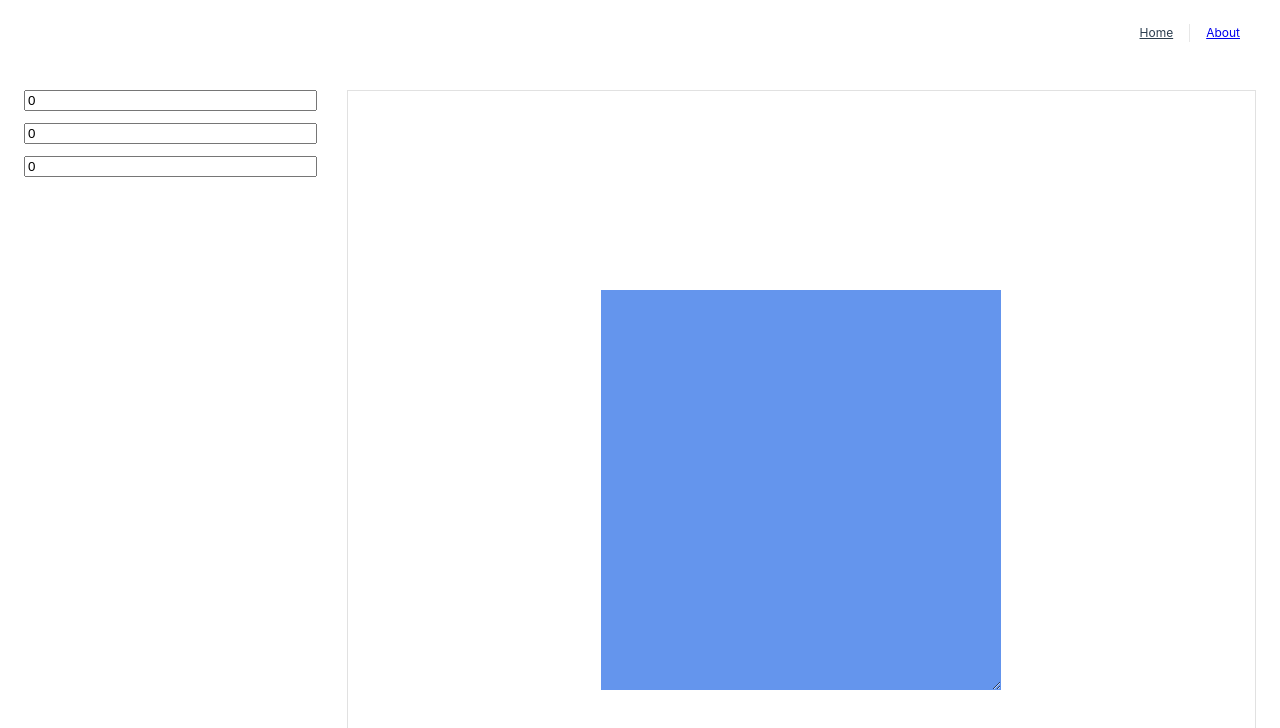
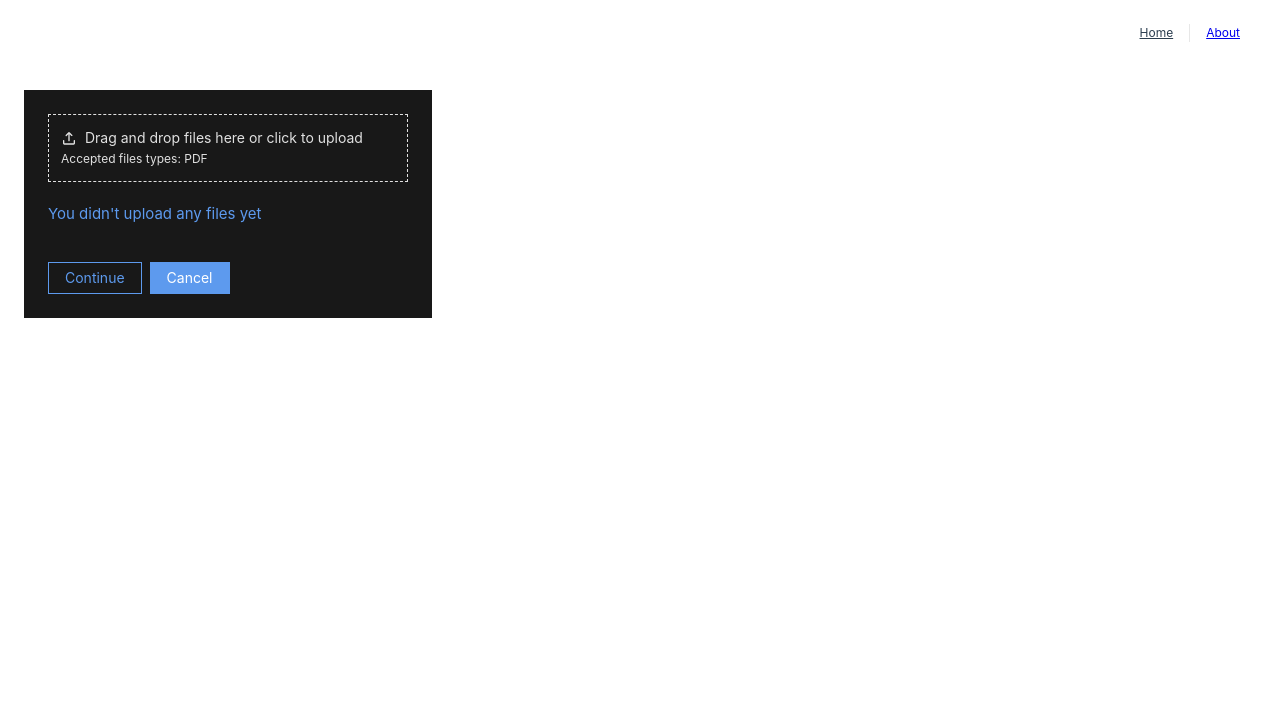
Before and after one commit to AleksandrKalinin/docker-project, a Vue app: page / in a window 1280 px wide. Shown: the top 728 px of the page. Built offline with nearby package versions, Linux system fonts and the light colour scheme.

Commit message:
Add convertercomponent

```diff
--- a/package.json
+++ b/package.json
@@ -52,6 +52,8 @@
     "prettier": "^3.0.3",
     "react": "^18.2.0",
     "react-dom": "^18.2.0",
+    "sass": "^1.71.1",
+    "sass-loader": "^14.1.1",
     "start-server-and-test": "^2.0.3",
     "storybook": "^7.6.17",
     "typescript": "~5.3.0",
--- a/src/components/ConverterComponent.vue
+++ b/src/components/ConverterComponent.vue
@@ -1,62 +1,79 @@
 <template>
   <div class="main">
     <div class="controls">
-      <input type="text" v-model="valueInPixels"  />
-      <input type="text" v-model="valueInCm" />
-      <input type="text" v-model="valueInInches" />
+      <label class="label">
+        Width in pixels
+        <input type="number" v-model.number="width" />
+      </label>
+      <label class="label">
+        Height in pixels
+        <input type="number" v-model.number="height" />
+      </label>
+      <p>
+        Width in centimeters
+        {{ widthInCm }}
+      </p>
+      <p>
+        Height in centimeters
+        {{ heightInCm }}
+      </p>
+      <p>
+        Width in inches
+        {{ widthInInches }}
+      </p>
+      <p>
+        Height in inches
+        {{ heightInInches }}
+      </p>
     </div>
-    <div class="area">
-
-      <div class="pdf" ref="pdf">
-
+    <div class="content">
+      <div class="content__wrapper">
+        <div
+          class="element"
+          ref="targetElement"
+          draggable
+          :style="[
+            { width: width === 0 ? '400px' : `${width}px` },
+            { height: height === 0 ? '400px' : `${height}px` }
+          ]"
+        ></div>
       </div>
     </div>
   </div>
 </template>
 
 <script setup lang="ts">
-  import { computed, ref, watch } from "vue";
+import { computed, ref} from 'vue'
 import { useDevicePixelRatio } from '@vueuse/core'
 import { useElementSize } from '@vueuse/core'
 
-  const PPI = computed(() =>
-    pixelRatio.value * 96
-  )
+const PPI = computed(() => (96 / (pixelRatio.value * 100)) * 100)
 
-  const pdf = ref(null)
+const targetElement = ref(null)
 
-  const { width, height } = useElementSize(pdf)
+const { width, height } = useElementSize(targetElement)
 const { pixelRatio } = useDevicePixelRatio()
 
-  // watch(width, () => {
-  //   console.log(pixelRatio.value)
-  // })
-
 const widthInCm = computed(() => {
-    return width.value / PPI.value * 2.54
+  console.log('PPI value', PPI.value)
+  return ((width.value / PPI.value) * 2.54).toFixed(2)
 })
 
 const heightInCm = computed(() => {
-    return height.value / PPI.value * 2.54
+  return ((height.value / PPI.value) * 2.54).toFixed(2)
 })
 
-  watch(width, () => {
-    console.log("width",  widthInCm.value)
+const widthInInches = computed(() => {
+  return (width.value / PPI.value).toFixed(2)
 })
 
-  watch(height, () => {
-    console.log("height",  heightInCm.value)
+const heightInInches = computed(() => {
+  return (height.value / PPI.value).toFixed(2)
 })
-
-
-  const valueInPixels = ref(0)
-  const valueInCm = ref(0)
-  const valueInInches = ref(0)
-
 
 </script>
 
-<style scoped>
+<style scoped lang="scss">
 .main {
   width: 100%;
   height: 100vh;
@@ -71,18 +88,23 @@
   margin-right: 30px;
 }
 
-  .area {
+.content {
   width: calc(100% - 300px);
   height: 100%;
-    border: 1px solid #E1E1E1;
+  border: 1px solid #e1e1e1;
   display: flex;
   justify-content: center;
   align-items: center;
+  overflow-x: auto;
+  overflow-y: auto;
+
+  &__wrapper {
+    width: auto;
+  height: auto;
+  }
 }
 
-  .pdf {
-    width: 400px;
-    height: 400px;
+.element {
   resize: both;
   overflow: auto;
   background: cornflowerblue;
--- a/src/components/FIleUpload.vue
+++ b/src/components/FIleUpload.vue
@@ -1,6 +1,6 @@
 <template>
   <div class="fileupload">
-    <div class="fileupload__dragarea">
+    <div class="fileupload__dragarea dragarea">
       <input
         accept="application/pdf"
         type="file"
@@ -26,10 +26,10 @@
     <div class="fileupload__progressarea progressarea">
       <p class="progressarea__title">{{ progressStatus }}</p>
       <div
-        :class="['progress-scroll', { 'progress-scroll_visible': isScrollVisible }]"
+        :class="['progressarea-scroller', { 'progressarea-scroller_visible': isScrollVisible }]"
         ref="progressScroller"
       >
-        <div class="progress" ref="progressArea">
+        <div class="progress" ref="progressContainer">
           <div
             v-for="file in uploadedFiles"
             :key="file.fileName"
@@ -85,14 +85,14 @@ const uploadInput = ref<HTMLInputElement | null>(null)
 const uploadedFiles = ref<UploadedFile[]>([])
 
 const progressScroller = ref(null)
-const progressArea = ref(null)
+const progressContainer = ref(null)
 
 const { height: progressScrollerHeight } = useElementSize(progressScroller)
-const { height: progressAreaHeight } = useElementSize(progressArea)
+const { height: progressContainerHeight } = useElementSize(progressContainer)
 
 const isScrollVisible = computed(() => {
   if (progressScroller.value) {
-    return progressAreaHeight.value > progressScrollerHeight.value
+    return progressContainerHeight.value > progressScrollerHeight.value
   } else {
     return false
   }
@@ -113,7 +113,7 @@ const formatFiles = async (event: Event) => {
   uploadFiles(files)
 }
 
-const uploadFiles = async (files) => {
+const uploadFiles = async (files: File[]) => {
   files.forEach((file) => {
     uploadedFiles.value.push({ fileName: file.name, file, progress: 0 })
   })
@@ -141,7 +141,7 @@ const uploadFiles = async (files) => {
   await Promise.all(test)
 }
 
-const deleteFile = (name) => {
+const deleteFile = (name: string) => {
   uploadedFiles.value = uploadedFiles.value.filter((item) => item.fileName !== name)
 }
 
@@ -149,7 +149,7 @@ const dropHandler = (ev: DragEvent): void => {
   ev.preventDefault()
 
   if (ev.dataTransfer?.items) {
-    const files = []
+    const files: File[] = []
     ;[...ev.dataTransfer.items].forEach(async (item) => {
       console.log('item', item)
       if (item.kind === 'file' && item.type === 'application/pdf') {
@@ -168,39 +168,9 @@ const dragOverHandler = (ev: DragEvent): void => {
 }
 </script>
 
-<style scoped>
+<style scoped lang="scss">
 * {
   font-family: 'Inter', sans-serif;
-}
-
-.button {
-  padding: 4px 16px;
-  font-size: 14px;
-  text-decoration: none;
-  cursor: pointer;
-  transition: 0.1s ease;
-}
-
-.button_outlined {
-  border: 1px solid #5d9aee;
-  color: #5d9aee;
-  background: transparent;
-}
-
-.button_outlined:hover {
-  color: #ffffff;
-  background: #5d9aee;
-}
-
-.button_filled {
-  color: #ffffff;
-  background: #5d9aee;
-  border: 1px solid #5d9aee;
-}
-
-.button_filled:hover {
-  color: #5d9aee;
-  background: transparent;
 }
 
 .fileupload {
@@ -210,13 +180,19 @@ const dragOverHandler = (ev: DragEvent): void => {
   background: #181818;
   padding: 24px;
   max-width: 408px;
+
+  &__buttons {
+    display: flex;
+  gap: 8px;
+  }
 }
 
-.dragarea__input {
+.dragarea {
+  &__input {
     display: none;
   }
 
-.dragarea__label {
+  &__label {
     display: flex;
     flex-direction: column;
     justify-content: center;
@@ -227,7 +203,7 @@ const dragOverHandler = (ev: DragEvent): void => {
     cursor: pointer;
   }
 
-.dragarea__text {
+  &__text {
     display: flex;
     align-items: center;
     gap: 8px;
@@ -235,44 +211,43 @@ const dragOverHandler = (ev: DragEvent): void => {
     font-size: 14px;
   }
 
-.dragarea__filetypes {
+  &__filetypes {
     color: #e1e1e1;
     font-size: 12px;
+  }
 }
 
 .progressarea {
   display: flex;
   flex-direction: column;
   gap: 16px;
-}
 
-.progressarea__title {
+  &__title {
     color: #5d9aee;
   }
 
-.progress-scroll {
+  &-scroller {
     max-height: 188px;
     overflow-y: auto;
+
+    &_visible {
+      padding-right: 10px;
     }
-
-.progress-scroll_visible {
-  padding-right: 10px;
+  }
 }
 
 .progress {
   display: flex;
   flex-direction: column;
   gap: 32px;
-}
 
-.progress-item {
+  &-item {
     position: relative;
     display: flex;
     width: 100%;
     min-height: 36px;
-}
 
-.progress-item:not(:last-child)::after {
+    &:not(:last-child)::after {
       position: absolute;
       content: '';
       bottom: -16px;
@@ -282,13 +257,13 @@ const dragOverHandler = (ev: DragEvent): void => {
       width: 100%;
     }
 
-.progress-item__cancel {
+    &__cancel {
       display: flex;
       height: 22.4px;
       align-items: center;
     }
 
-.progress-item__content {
+    &__content {
       display: flex;
       flex-direction: column;
       width: 100%;
@@ -296,44 +271,74 @@ const dragOverHandler = (ev: DragEvent): void => {
       gap: 8px;
     }
 
-.progress-item__info {
+    &__info {
       display: flex;
       justify-content: space-between;
       align-items: flex-start;
     }
 
-.progress-item__name {
+    &__name {
       font-size: 14px;
       color: #e1e1e1;
     }
 
-.progress-item__status {
+    &__status {
       display: flex;
       align-items: center;
       gap: 4px;
       font-size: 14px;
       color: #e1e1e1;
     }
+  }
 
-.progress-bar {
+  &-bar {
     display: flex;
     position: relative;
     width: 100%;
     height: 5px;
-}
 
-.progress-bar__bg {
+    &__bg {
       width: 100%;
       height: 5px;
       background: #aeccf6;
     }
 
-.progress-bar__fill {
+    &__fill {
       position: absolute;
       top: 0;
       left: 0;
       height: 100%;
       background: #5d9aee;
+    }
+  }
+}
+
+.button {
+  padding: 4px 16px;
+  font-size: 14px;
+  text-decoration: none;
+  cursor: pointer;
+  transition: 0.1s ease;
+
+  &_outlined {
+    border: 1px solid #5d9aee;
+    color: #5d9aee;
+    background: transparent;
+    &:hover {
+      color: #ffffff;
+      background: #5d9aee;
+    }
+  }
+
+  &_filled {
+    color: #ffffff;
+    background: #5d9aee;
+    border: 1px solid #5d9aee;
+    &:hover {
+      color: #5d9aee;
+      background: transparent;
+    }
+  }
 }
 
 .icon {
@@ -341,11 +346,6 @@ const dragOverHandler = (ev: DragEvent): void => {
   min-height: 20px;
   max-width: 20px;
   max-height: 20px;
-}
-
-.fileupload__buttons {
-  display: flex;
-  gap: 8px;
 }
 
 ::-webkit-scrollbar {
@@ -363,6 +363,6 @@ const dragOverHandler = (ev: DragEvent): void => {
 }
 
 ::-webkit-scrollbar-thumb:hover {
-  background-color:;
+  background-color: #6b6b6b;
 }
 </style>
--- a/src/views/HomeView.vue
+++ b/src/views/HomeView.vue
@@ -1,13 +1,13 @@
 <script setup lang="ts">
 import Upload from '@/components/Upload.vue'
 import FIleUpload from '@/components/FIleUpload.vue'
-import ConverterComponent from '@/components/ConverterComponent.vue';
+import ConverterComponent from '@/components/ConverterComponent.vue'
 </script>
 
 <template>
   <div class="page">
-    <!-- <FIleUpload /> -->
-    <ConverterComponent />
+    <FIleUpload />
+    <!-- <ConverterComponent /> -->
     <!-- <Upload /> -->
     <!-- <BaseForm /> -->
   </div>
```
Also changed, not shown: 1 other file (tests, documents, lock files or other folders). Lines whose indentation alone changed are shown as unchanged.
